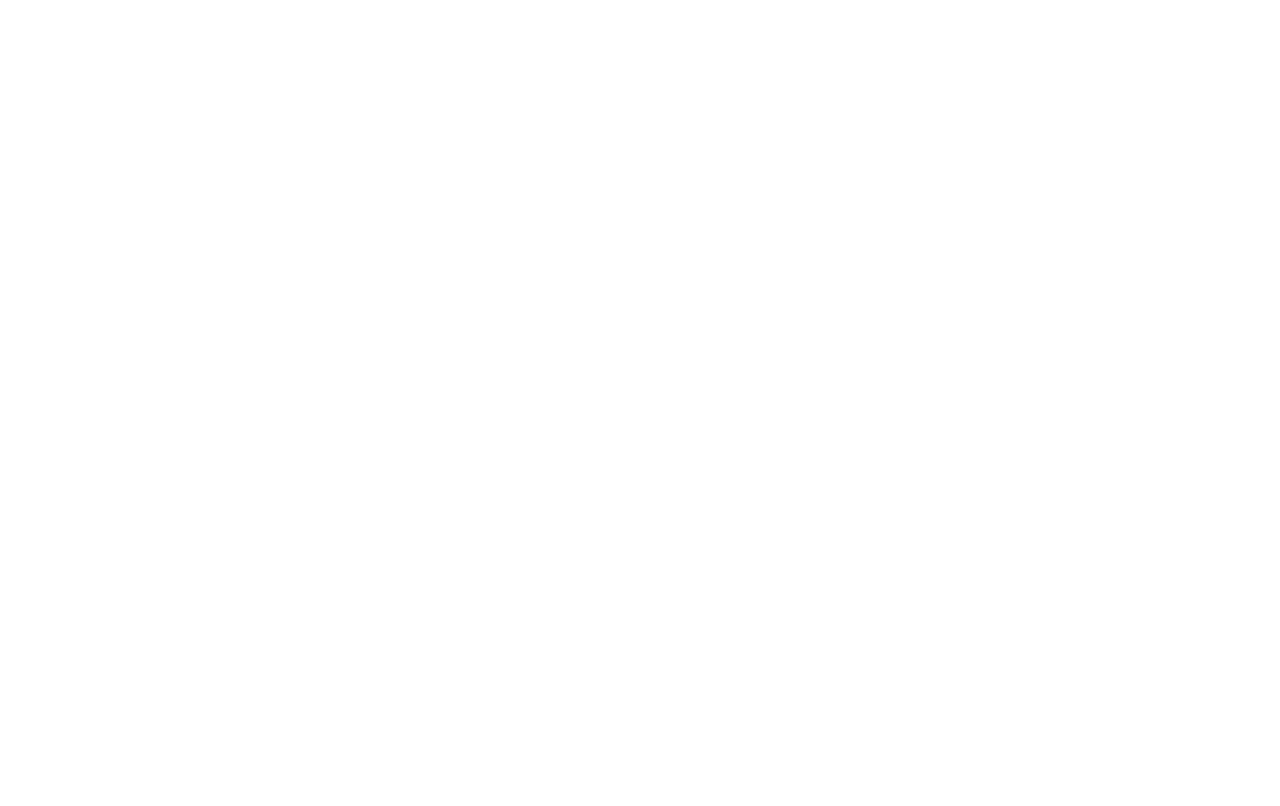
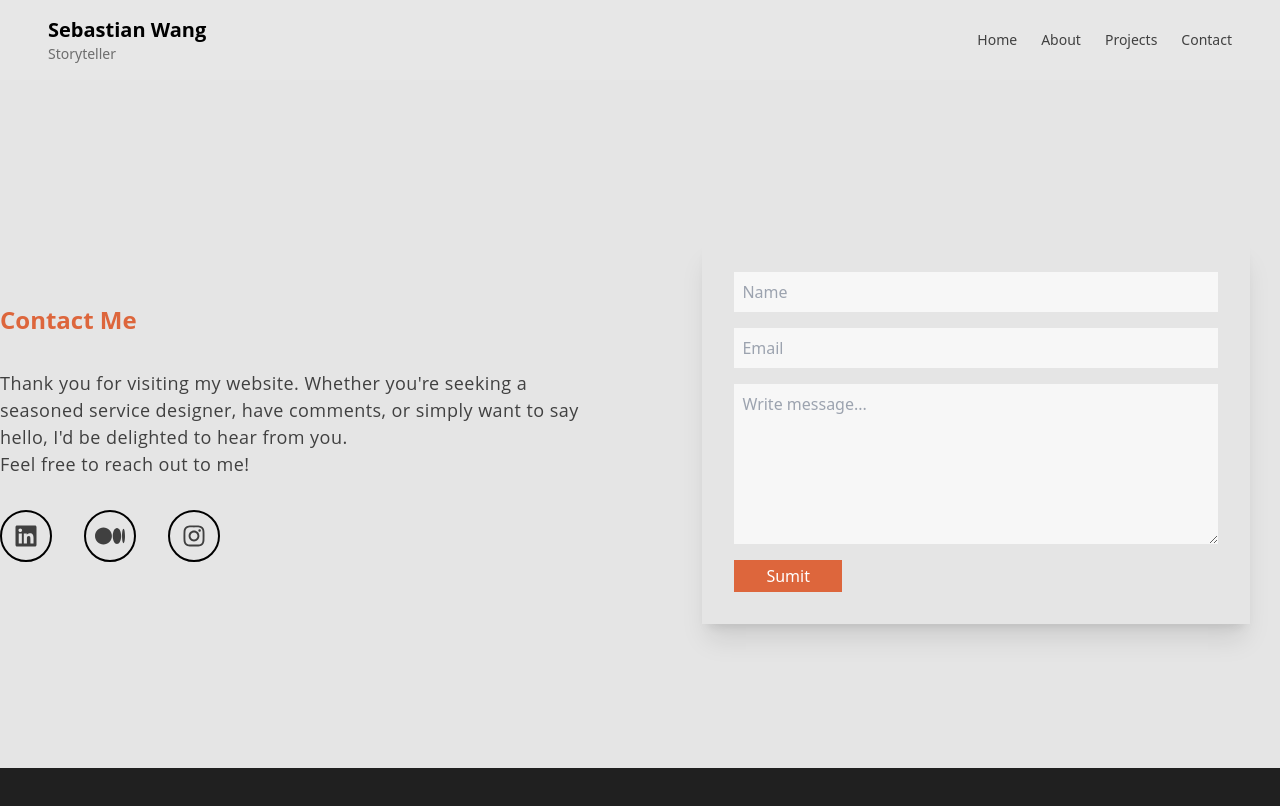
Before and after one commit to SebaWang/sebawang.github.io, a React (Create React App) app: page /contact in a window 1280 px wide. Before the commit this address had no page. Shown: the top 806 px of the page. Built offline with nearby package versions, Linux system fonts and the light colour scheme.

Commit message:
feat: update email sending

```diff
--- a/package.json
+++ b/package.json
@@ -4,6 +4,7 @@
   "homepage": "https://sebawang.github.io",
   "private": true,
   "dependencies": {
+    "@emailjs/browser": "^4.3.3",
     "@fortawesome/fontawesome-svg-core": "^6.5.2",
     "@fortawesome/free-brands-svg-icons": "^6.5.2",
     "@fortawesome/free-regular-svg-icons": "^6.5.2",
--- a/src/App.tsx
+++ b/src/App.tsx
@@ -8,6 +8,7 @@
 import ProjectMedicyPage from "./pages/ProjectMedicyPage"
 import ProjectAdvantechPage from "./pages/ProjectAdvantechPage"
 import ProjectUTechPage from "./pages/ProjectUTechPage"
+import ContactPage from "./pages/ContactPage";
 
 function App() {
   return (
@@ -15,6 +16,7 @@
         <Route path="" element={<LandingPage />} />
         <Route path="/home" element={<LandingPage />} />
         <Route path="/about" element={<AboutPage />} />
+        <Route path="/contact" element={<ContactPage />} />
         <Route path="/project" element={<ProjectPage />} />
         <Route path="/project/mob" element={<ProjectMBPage />} />
         <Route path="/project/finance" element={<ProjectFinancePage />} />
--- a/src/Components/Header/index.tsx
+++ b/src/Components/Header/index.tsx
@@ -264,7 +264,7 @@
   },
   {
     text: "Contact",
-    href: "/#ContactSection",
+    href: "/contact",
     component: undefined,
   },
 ];
--- a/src/Components/HeaderWhite/index.tsx
+++ b/src/Components/HeaderWhite/index.tsx
@@ -280,7 +280,7 @@
   },
   {
     text: "Contact",
-    href: "#",
+    href: "/contact",
     component: undefined,
   },
 ];
--- /dev/null
+++ b/src/pages/ContactPage/index.tsx
@@ -0,0 +1,146 @@
+import Header from "../../Components/Header";
+import { ReactElement, useRef, useState } from "react";
+import ContactSection from "../LandingPage/ContactSection";
+import emailjs from "@emailjs/browser";
+import {
+  faLinkedin,
+  faMedium,
+  faInstagram,
+} from "@fortawesome/free-brands-svg-icons";
+import { FontAwesomeIcon } from "@fortawesome/react-fontawesome";
+
+export default function ContactPage(): ReactElement {
+  const form = useRef<HTMLFormElement>(null);
+  const [state, setState] = useState("");
+
+  const sendEmail = (e: React.FormEvent<HTMLFormElement>) => {
+    e.preventDefault();
+
+    const currentForm = form.current;
+
+    if (currentForm) {
+      emailjs
+        .sendForm(
+          "service_sebawang",
+          "template_bqe7pvh",
+          currentForm,
+          "OttCEhVhISflR4CHl"
+        )
+        .then(
+          (result) => {
+            console.log(result.text);
+            console.log("message sent!");
+            setState("success");
+            currentForm.reset();
+          },
+          (error) => {
+            console.log(error.text);
+            console.log("error sending message, try again!");
+            setState("error");
+          }
+        );
+    }
+  };
+
+  return (
+    <>
+      <Header />
+
+      <div className="bg-[#E5E5E5] pt-24 min-h-screen">
+        <div className="container mx-auto">
+          <div className="grid grid-cols-2 gap-16 my-12 min-h-[72vh]">
+            <div className="flex flex-col justify-center">
+              <p className="text-[24px] text-[#DD663C] font-bold">Contact Me</p>
+              <p className="text-[18px] tracking-wide mt-8">
+                Thank you for visiting my website. Whether you're seeking a
+                seasoned service designer, have comments, or simply want to say
+                hello, I'd be delighted to hear from you. <br />
+                Feel free to reach out to me!
+              </p>
+              <div className="flex gap-8 justify-start mt-8 ">
+                <a
+                  target="_blank"
+                  rel="noreferrer"
+                  href="https://www.linkedin.com/in/sebastian-wang-26369a222/"
+                >
+                  <div className="border-[2px] border-black rounded-full p-[24px] cursor-pointer relative text-[24px] hover:border-[4px] hover:-m-[2px] hover:border-[#DD663C] hover:text-[#DD663C]">
+                    <FontAwesomeIcon
+                      icon={faLinkedin}
+                      className="absolute left-1/2 top-1/2 -translate-x-1/2 -translate-y-1/2"
+                    />
+                  </div>
+                </a>
+                <a
+                  target="_blank"
+                  rel="noreferrer"
+                  href="https://medium.com/@SBSTN_WANG"
+                >
+                  <div className="border-[2px] border-black rounded-full p-[24px] cursor-pointer relative text-[24px] hover:border-[4px] hover:-m-[2px] hover:border-[#DD663C] hover:text-[#DD663C]">
+                    <FontAwesomeIcon
+                      icon={faMedium}
+                      className="absolute left-1/2 top-1/2 -translate-x-1/2 -translate-y-1/2"
+                    />
+                  </div>
+                </a>
+                <a
+                  target="_blank"
+                  rel="noreferrer"
+                  href="https://www.instagram.com/haoooo2playhard/"
+                >
+                  <div className="border-[2px] border-black rounded-full p-[24px] cursor-pointer relative text-[24px] hover:border-[4px] hover:-m-[2px] hover:border-[#DD663C] hover:text-[#DD663C]">
+                    <FontAwesomeIcon
+                      icon={faInstagram}
+                      className="absolute left-1/2 top-1/2 -translate-x-1/2 -translate-y-1/2"
+                    />
+                  </div>
+                </a>
+              </div>
+            </div>
+            <div className="flex flex-col justify-center">
+              <form
+                ref={form}
+                onSubmit={sendEmail}
+                className="flex flex-col gap-4 w-[90%] mx-auto shadow-xl p-8 h-fit "
+                id='emailBox'
+              >
+                <input
+                  name="user_name"
+                  type="name"
+                  placeholder="Name"
+                  required
+                  className="w-full bg-white p-2 font-light bg-opacity-70"
+                />
+                <input
+                  name="user_email"
+                  type="email"
+                  placeholder="Email"
+                  required
+                  className="w-full bg-white p-2 font-light bg-opacity-70"
+                />
+                <textarea
+                  name="user_message"
+                  placeholder="Write message..."
+                  required
+                  rows={6}
+                  className="w-full bg-white p-2 font-light bg-opacity-70"
+                ></textarea>
+                <div className="text-left">
+                  <button
+                    type="submit"
+                    className="text-white bg-[#DD663C] px-8 py-1 hover:scale-[1.05] duration-300 hover:shadow-xl"
+                  >
+                    Sumit
+                  </button>
+                  {state == "success" ? <span className='ml-2 font-light text-[#DD663C]'>Email Sending Success !</span> : <></>}
+                </div>
+              </form>
+
+
+            </div>
+          </div>
+        </div>
+        <div className="bg-[#202020] h-[60px] "></div>
+      </div>
+    </>
+  );
+}
--- a/src/pages/LandingPage/HeroSection.tsx
+++ b/src/pages/LandingPage/HeroSection.tsx
@@ -29,7 +29,7 @@
                     </div>
                     <div className='col-span-2 text-right flex flex-col-reverse mb-24 gap-4 font-light'>
                         <Link to='/project'><div><button className='border border-[#595757] py-2 text-[#595757] w-[180px] duration-300 hover:text-white hover:bg-[#595757]'>View Projects</button></div></Link>
-                        <a href='#ContactSection'><div><button className='bg-[#EA5514] py-2 text-white w-[180px] border-[1px] border-[#EA5514] duration-300 hover:bg-[#c44c1a]'>Contact Me</button></div></a>
+                       <Link to='/contact'><div><button className='bg-[#EA5514] py-2 text-white w-[180px] border-[1px] border-[#EA5514] duration-300 hover:bg-[#c44c1a]'>Contact Me</button></div></Link>
                     </div>
                 </div>
                 <HeroFooter />
--- a/src/pages/ProjectAdvantechPage/EvaluationSection.tsx
+++ b/src/pages/ProjectAdvantechPage/EvaluationSection.tsx
@@ -17,7 +17,7 @@
           <p className="text-[20px] font-bold">
             The Genuine Innovation Diffusion
           </p>
-          <p className="text-[18px]">
+          <p className="text-[16px]">
             As of November 2021, the integrated telemedicine service solution
             has been adopted by 6 hospitals across Taiwan, encompassing a total
             of <span className="font-bold"> 1,300 isolation wards, </span>
@@ -30,7 +30,7 @@
           <p className="text-[20px] font-bold">
             Successful Using Experience and Marketing Strategies
           </p>
-          <p className="text-[18px]">
+          <p className="text-[16px]">
             In addition to the seamless integration service solution,
             enhancements to the Telemedicine Platform as a Service (PaaS) and
             the launch of the E-commerce configurator website have led to a{" "}
--- a/src/pages/ProjectEPQPage/DesignProcessSection.tsx
+++ b/src/pages/ProjectEPQPage/DesignProcessSection.tsx
@@ -18,7 +18,7 @@
         <p className="font-bold text-[24px]">
           Devleoping workshops to create a psychological safety environment.
         </p>
-        <p className="font-light text-[18px] mt-6">
+        <p className="font-light text-[16px] mt-6">
           During the initial participation in their courses, I noticed that
           learners maintained a significant distance from us, often remaining
           silent and hesitant to share their thoughts and opinions. To{" "}
@@ -33,7 +33,7 @@
         <p className="font-bold text-[24px] mt-12">
           It is essential to be conscious of language.
         </p>
-        <p className="font-light text-[18px] mt-6">
+        <p className="font-light text-[16px] mt-6">
           Given that stakeholders may have backgrounds in addiction, mental
           health issues, or the criminal justice system, I recognised the
           importance of being mindful of our language during interactions to
```
Also changed, not shown: 1 other file (tests, documents, lock files or other folders).
